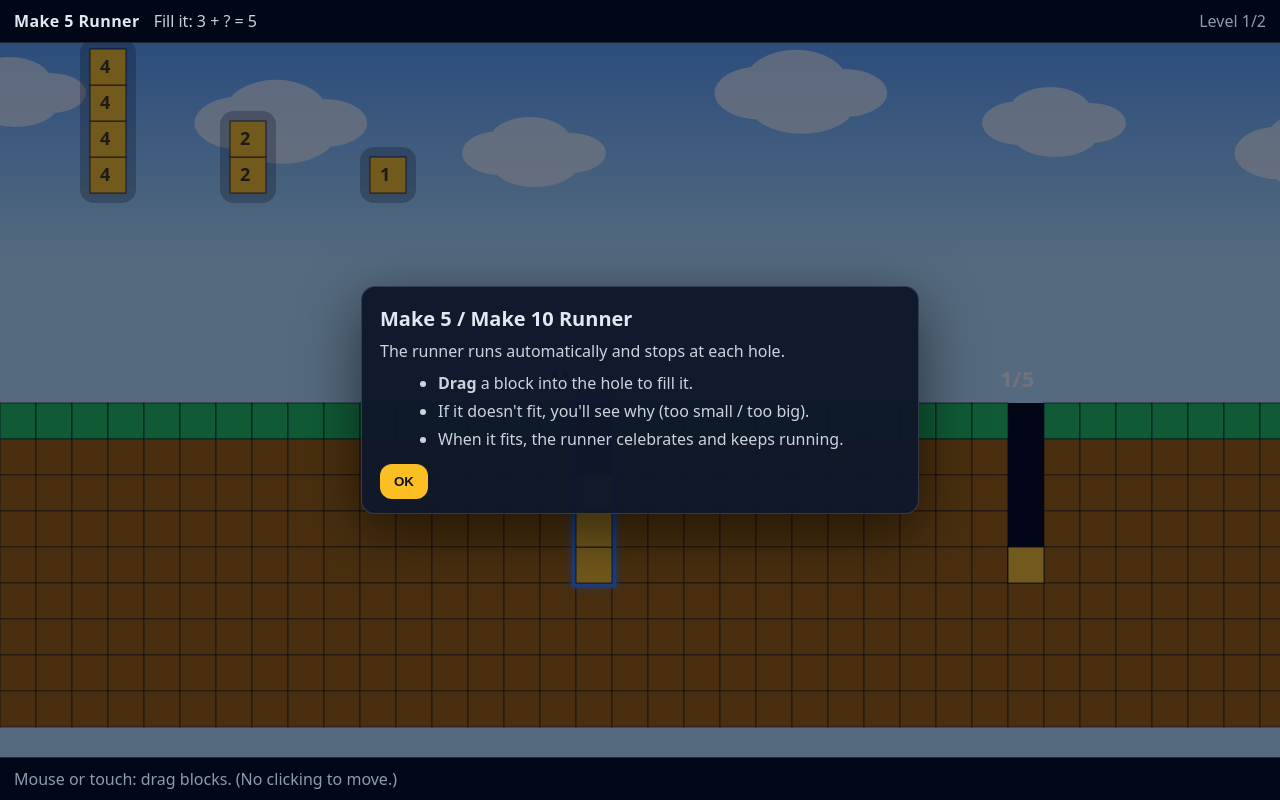
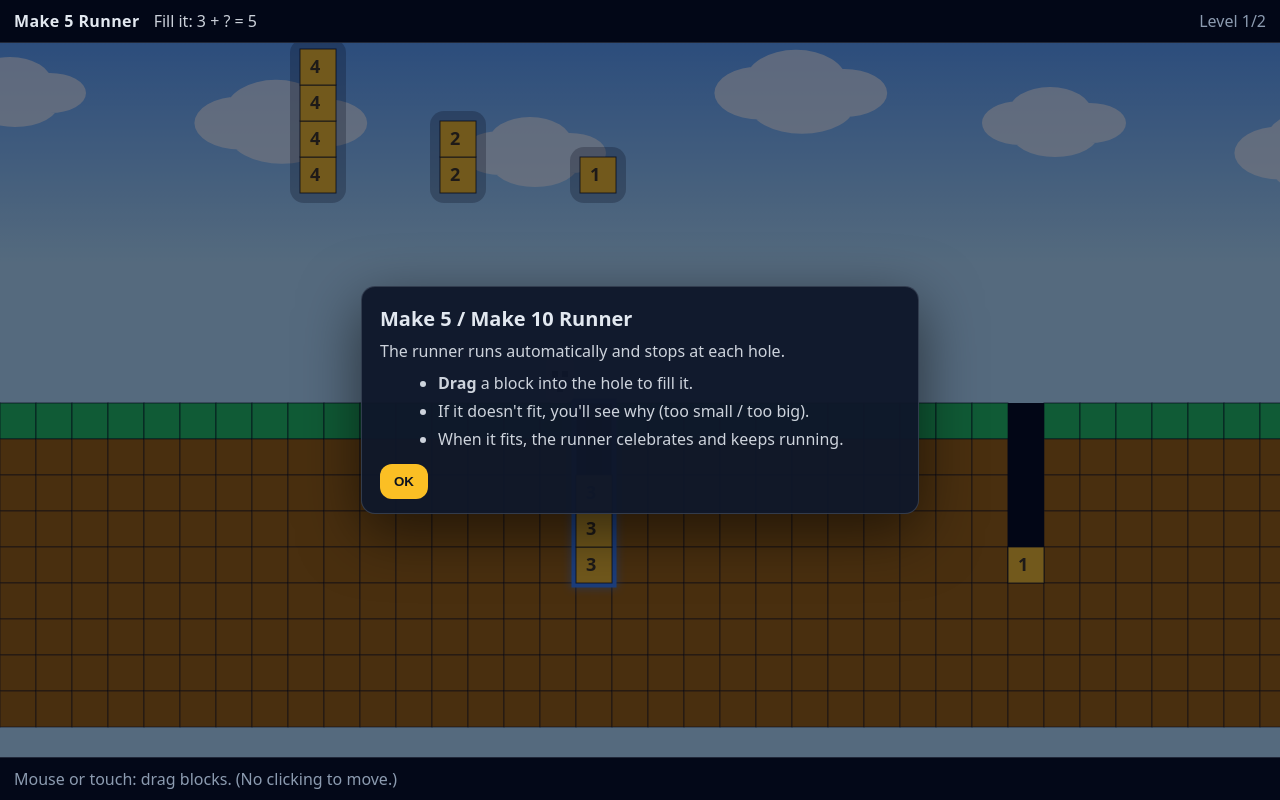
Before and after one commit to linbilly/games, a plain HTML site: page runner/index.html in a window 1280 px wide. Drawn offline with Linux system fonts and the light colour scheme.

Commit message:
reformat floating blocks and hole blocks

```diff
--- a/runner/game.js
+++ b/runner/game.js
@@ -179,7 +179,7 @@
 
     // Place them to the left side, spaced widely; bottoms aligned so same drag height looks tidy
     const bottomY = 150;
-    const leftX = 90;
+    const leftX = 300;
     const gapX = 140;
 
     for (let i=0;i<opts.length;i++){
@@ -259,7 +259,7 @@
 
   function nowS(){ return performance.now() / 1000; }
 
-  function setFeedback(kind, text, duration=0.9, blink=0.55, meta=null){
+  function setFeedback(kind, text, duration, blink, meta=null){
     feedback = {
       kind, text,
       until: nowS() + duration,
@@ -278,7 +278,7 @@
     // Always show a placement preview in the hole (including overflow/underfill cues)
     h.previewN = n;
     h.previewBlinkStart = nowS();
-    h.previewUntil = nowS() + 0.65;
+    h.previewUntil = nowS() + 2.0;
 
     if (n === missing){
       // correct
@@ -297,7 +297,7 @@
       // wrong
       const too = (n > missing) ? 'Too big' : 'Too small';
       h.lastResult = too.toUpperCase();
-      setFeedback('wrong', `${before} + ${n} ≠ ${h.target} (${too})`, 1.1, 0.65, {before,n,target:h.target});
+      setFeedback('wrong', `${before} + ${n} ≠ ${h.target} (${too})`, 2.0, 2.0, {before,n,target:h.target});
       sfx.wrong();
 
       // return the dragged block to home after a short delay
@@ -478,7 +478,7 @@
     }
 
     for (let i=0;i<baseFilled;i++){
-      drawTile(i, '#fbbf24', null);
+      drawTile(i, '#fbbf24', h.filled);
     }
 
     // preview wrong/cue
@@ -486,7 +486,7 @@
     const isPreview = (h.previewUntil > 0 && t < h.previewUntil);
     if (isPreview && h.previewN>0){
       const desired = baseFilled + h.previewN;
-      const blinkOn = (Math.floor((t - h.previewBlinkStart)*6) % 2) === 0;
+      const blinkOn = (Math.floor((t - h.previewBlinkStart)*2) % 2) === 0;
 
       for (let i=baseFilled; i<desired; i++){
         if (!blinkOn) continue;
@@ -525,10 +525,10 @@
       }
     }
 
-    // label: "filled/target"
-    ctx.fillStyle = 'rgba(248,250,252,0.95)';
-    ctx.font = '900 22px system-ui';
-    ctx.fillText(`${baseFilled}/${h.target}`, r.x - 8, r.y - 16);
+    // // label: "filled/target"
+    // ctx.fillStyle = 'rgba(248,250,252,0.95)';
+    // ctx.font = '900 22px system-ui';
+    // ctx.fillText(`${baseFilled}/${h.target}`, r.x - 8, r.y - 16);
   }
 
   function drawRunner(){
--- a/runner/style.css
+++ b/runner/style.css
@@ -1,15 +1,23 @@
 html, body {
   margin: 0;
   height: 100%;
+  overflow: hidden;
   background: #0b1220;
   color: #e2e8f0;
   font-family: system-ui, -apple-system, Segoe UI, Roboto, Helvetica, Arial, sans-serif;
 }
 
+body {
+  overscroll-behavior: none;
+  touch-action: none;
+}
+
 #wrap{
-  height: 100%;
+  height: 100svh;
+  height: 100vh;
   display: grid;
   grid-template-rows: auto 1fr auto;
+  overflow: hidden;
 }
 
 #hud{
@@ -28,6 +36,7 @@ html, body {
 #gameArea{
   position: relative;
   overflow: hidden;
+  nin-height: 0;
 }
 
 #game{
```
